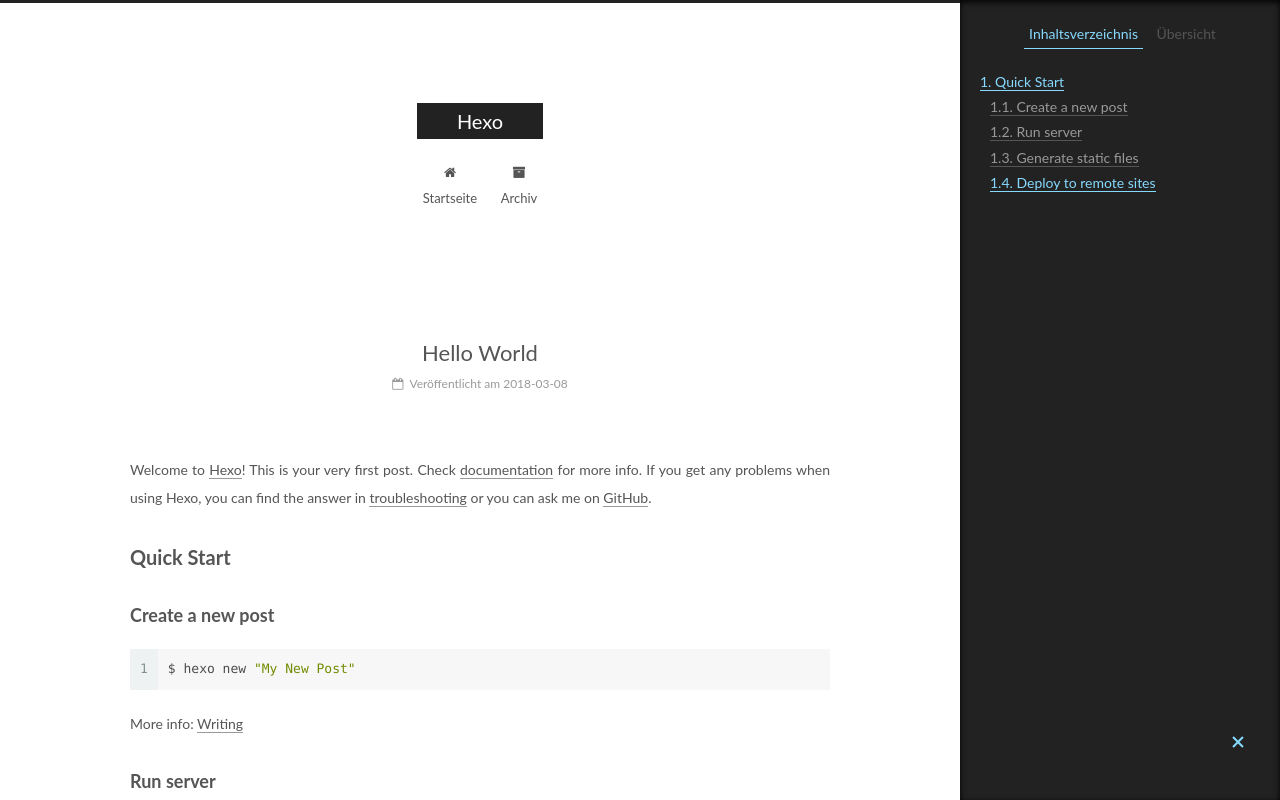
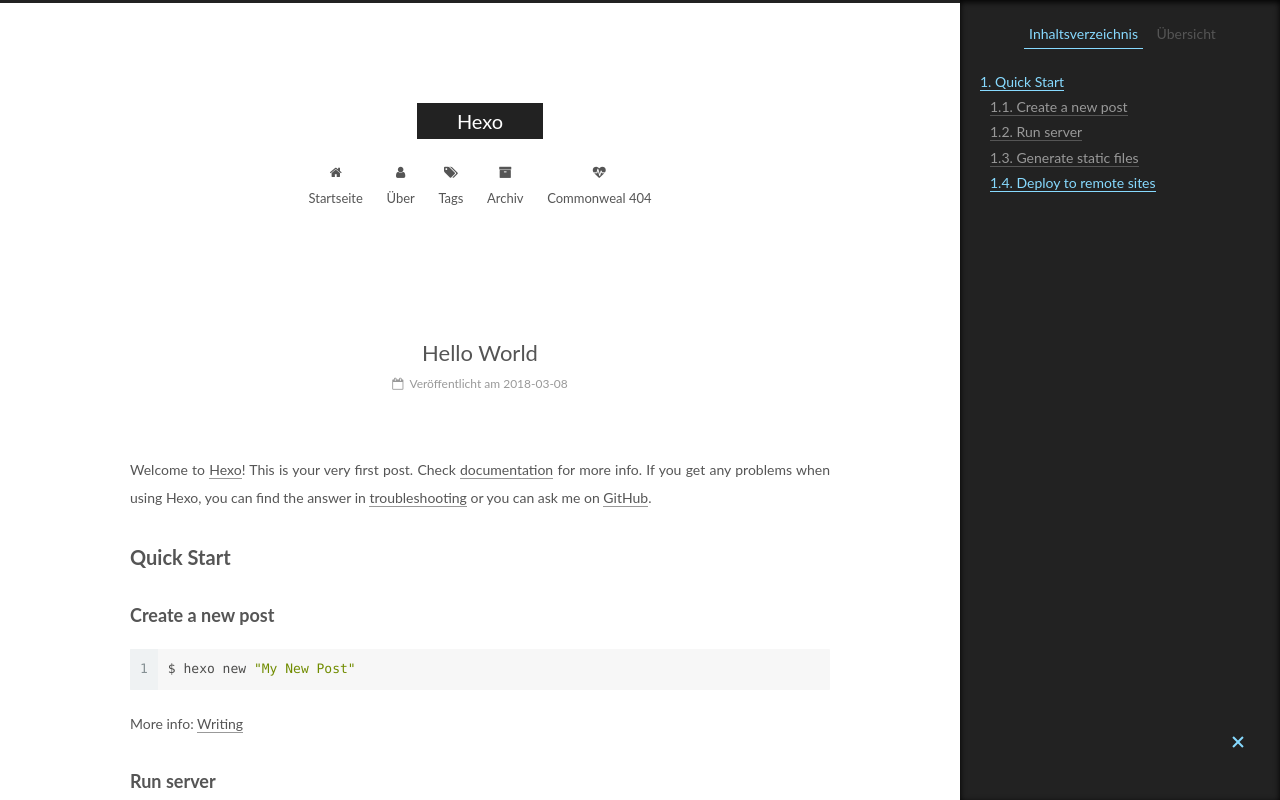
Before and after one commit to shenjia1/shenjia1.github.io, a plain HTML site: page 2018/03/08/hello-world/index.html in a window 1280 px wide. Shown: the top 800 px of the page. Drawn offline with Linux system fonts and the light colour scheme.

Commit message:
Site updated: 2018-03-09 21:20:51

```diff
--- a/2018/03/08/hello-world/index.html
+++ b/2018/03/08/hello-world/index.html
@@ -189,12 +189,42 @@
         </li>
 
 
+        <li class="menu-item menu-item-about">
+          <a href="/about/" rel="section">
+
+              <i class="menu-item-icon fa fa-fw fa-user"></i> <br />
+
+            Über
+          </a>
+        </li>
+
+
+        <li class="menu-item menu-item-tags">
+          <a href="/tags/" rel="section">
+
+              <i class="menu-item-icon fa fa-fw fa-tags"></i> <br />
+
+            Tags
+          </a>
+        </li>
+
+
         <li class="menu-item menu-item-archives">
           <a href="/archives/" rel="section">
 
               <i class="menu-item-icon fa fa-fw fa-archive"></i> <br />
 
             Archiv
+          </a>
+        </li>
+
+
+        <li class="menu-item menu-item-commonweal">
+          <a href="/404/" rel="section">
+
+              <i class="menu-item-icon fa fa-fw fa-heartbeat"></i> <br />
+
+            Commonweal 404
           </a>
         </li>
 
--- a/css/main.css
+++ b/css/main.css
@@ -1822,7 +1822,7 @@ pre .javascript .function {
   width: 4px;
   height: 4px;
   border-radius: 50%;
-  background: #ffffc2;
+  background: #0aff28;
 }
 .links-of-blogroll {
   font-size: 13px;
```
Also changed, not shown: archives/2018/03/index.html (+30 -0 lines), archives/2018/index.html (+30 -0 lines), archives/index.html (+30 -0 lines), index.html (+30 -0 lines).
